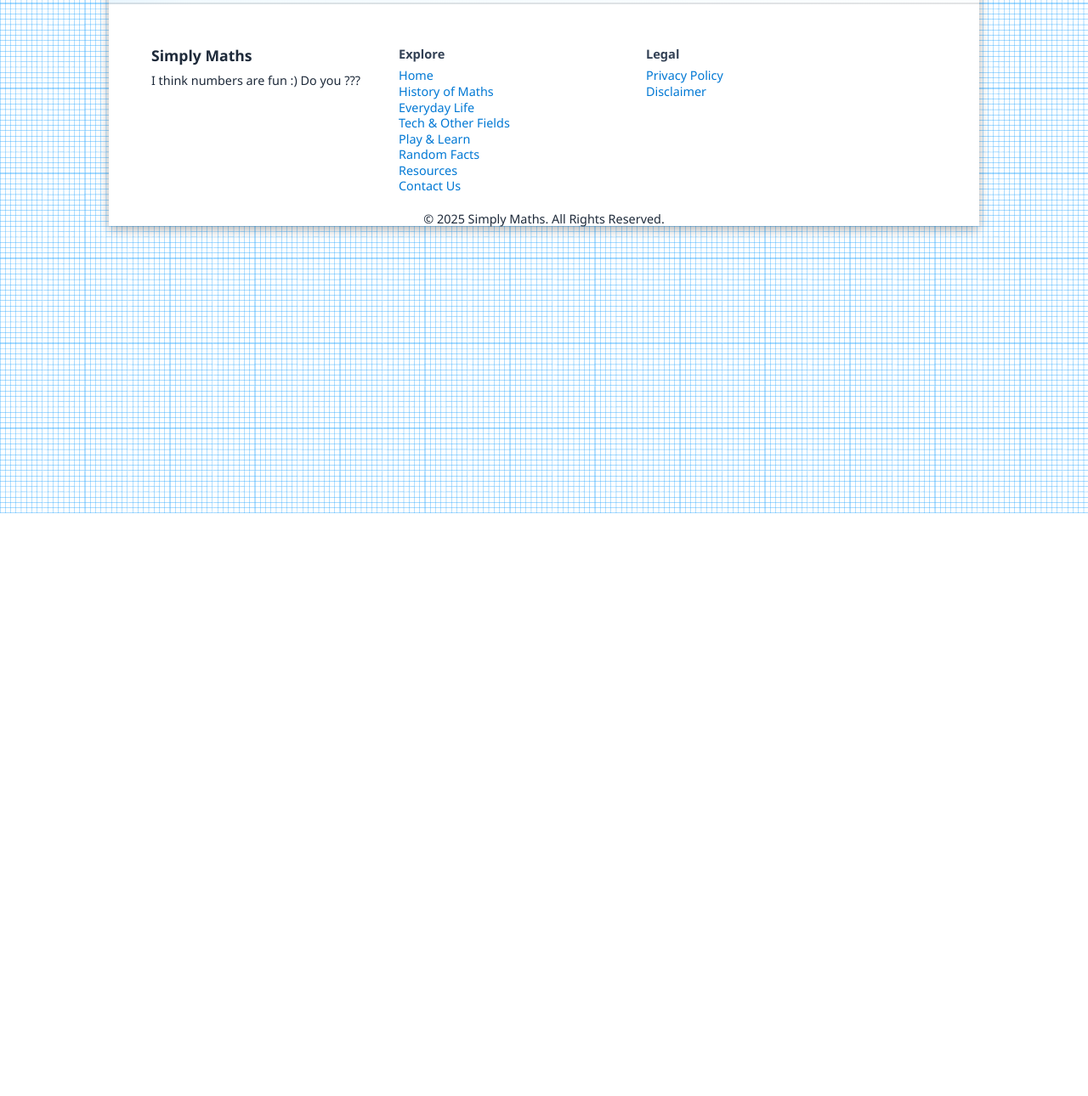
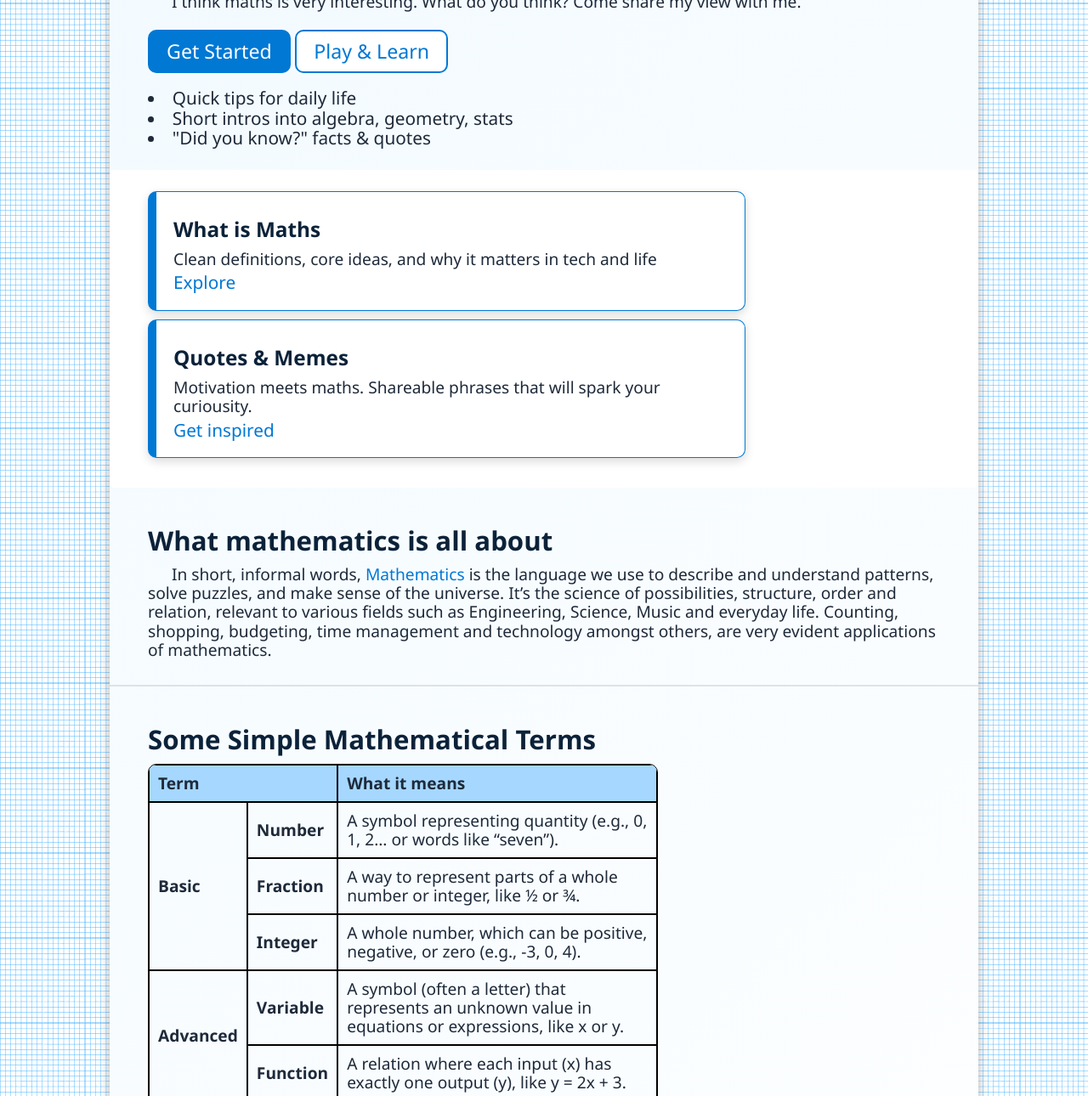
Before and after one commit to misfbhcdayana/simply-maths, a plain HTML site: page index.html in a window 1280 px wide. Shown: the part 196-1486 px from the top of the page at 85% size. Before the commit the page ends 800 px from the top, so only its background shows below. Drawn offline with Linux system fonts and the light colour scheme.

Commit message:
Complete homepage

```diff
--- a/index.html
+++ b/index.html
@@ -5,12 +5,31 @@
     <link rel="stylesheet" href="styles/normalize.css">
     <link rel="stylesheet" href="styles/mainstyling.css">
     <title>Home &middot; Simply Maths</title>
+    <style>
+        table {
+            font-size: 1.2rem;
+            margin-left: 0;
+            border: 1px solid black;
+            border-spacing: 0;
+            border-radius: 10px;
+            overflow: hidden;
+            width: 600px;
+        }
+        th, td {
+            padding: 10px;
+            border: 1px solid black;
+            text-align: left;
+        }
+        table tr:first-child {
+            background-color: #A6D7FF;
+        }
+    </style>
 </head>
 <body>
     <div id="Container">
         <header>
             <nav>
-                <a href="index.html" id="header-text"> Simply <span>Maths</span></a>
+                <a href="index.html" id="header-text"> Simply <span class="gradient-text">Maths</span></a>
                 <ul>
                     <li><a href="index.html" class="current-page">Home</a></li>
                     <li><a href="#">Explore</a>
@@ -32,8 +51,87 @@
             </nav>
         </header>
         <main>
-            <span>Learn &middot; Play &middot; Apply</span>
-            <p>This is a sample webpage with custom styling.</p>
+            <section>
+                <span class="little">Learn &middot; Play &middot; Apply</span>
+                <h1>Maths that <span class="gradient-text">feels easy</span> — and fun.</h1>
+                <p class="bigger-text indent">I think maths is very interesting. What do you think? Come share my view with me.</p>
+                <a href="pages/everyday.html" class="button-link-1">Get Started</a> <a href="pages/play.html" class="button-link-2">Play &amp; Learn</a>
+                <ul>
+                    <li>Quick tips for daily life</li>
+                    <li>Short intros into algebra, geometry, stats</li>
+                    <li>"Did you know?" facts &amp; quotes</li>
+                </ul>
+            </section>
+            <section id="section-one">
+                <div>
+                    <h3>What is Maths</h3>
+                    <p>Clean definitions, core ideas, and why it matters in tech and life</p>
+                    <a href="#about">Explore</a>
+                </div>
+                <div>
+                    <h3>Quotes &amp; Memes</h3>
+                    <p>Motivation meets maths. Shareable phrases that will spark your curiousity.</p>
+                    <a href="#quotes">Get inspired</a>
+                </div>
+            </section>
+            <section id="section-two">
+                <h2 id="about">What mathematics is all about</h2>
+                <p class="indent">
+                    In short, informal words, <a href="https://en.wikipedia.org/wiki/Mathematics" target="_blank">Mathematics</a> is the language we use to describe and understand patterns, solve puzzles, and make sense of the universe.
+                    It’s the science of possibilities, structure, order and relation, relevant to various fields such as Engineering, Science, Music and everyday life.
+                    Counting, shopping, budgeting, time management and technology amongst others, are very evident applications of mathematics.
+                </p>
+            </section>
+            <hr>
+            <section>
+                <h2>Some Simple Mathematical Terms</h2>
+                <table>
+                    <tr>
+                        <th colspan="2">Term</th>
+                        <th>What it means</th>
+                    </tr>
+                    <tr>
+                        <th rowspan="3">Basic</th>
+                        <th>Number</th>
+                        <td>A symbol representing quantity (e.g., 0, 1, 2… or words like “seven”).</td>
+                    </tr>
+                    <tr>
+                        <th>Fraction</th>
+                        <td>A way to represent parts of a whole number or integer, like ½ or ¾.</td>
+                    </tr>
+                    <tr>
+                        <th>Integer</th>
+                        <td>A whole number, which can be positive, negative, or zero (e.g., -3, 0, 4).</td>
+                    </tr>
+                    <tr>
+                        <th rowspan="2">Advanced</th>
+                        <th>Variable</th>
+                        <td>A symbol (often a letter) that represents an unknown value in equations or expressions, like x or y.</td>
+                    </tr>
+                    <tr>
+                        <th>Function</th>
+                        <td>A relation where each input (x) has exactly one output (y), like y = 2x + 3.</td>
+                    </tr>
+                    <tr>
+                        <td colspan="3">
+                            <strong>Other Terms:</strong> probablity, equation, funtion, median, mode, matrix, vector, <em>etc...</em>
+                        </td>
+                    </tr>
+                </table>
+            </section>
+            <hr>
+            <section id="section-three">
+                <h2 id="quotes">Quotes &amp; Memes</h2>
+                <div class="quote">
+                    <p>"Pure mathematics is, in its way, the poetry of logical ideas." <br> &mdash; Albert Einstein</p>
+                </div>
+                <div class="quote">
+                    <p>"Mathematics is not about numbers, equations, computations, or algorithms: it is about understanding." <br> &mdash; William Paul Thurston</p>
+                </div>
+                <div class="quote">
+                    <p>"The only way to learn mathematics is to do mathematics." <br> &mdash; Paul Halmos</p>
+                </div>
+            </section>
         </main>
         <hr>
         <footer>
--- a/styles/mainstyling.css
+++ b/styles/mainstyling.css
@@ -5,20 +5,30 @@
 body {
     margin: 0;
     padding: 0;
-    font-family:"Segoe UI", "Helvetica Neue", Arial,  sans-serif;
+    font-family: "Segoe UI", "Helvetica Neue", Arial,  sans-serif;
     justify-content: center;
     color: #1E2A3A;
-    font-size: 1.1rem;
+    font-size: 1.15em;
     background-image: url("../images/bg-image.png");
     background-repeat: repeat;
 }
 #Container {
-    max-width: 1024px;
+    max-width: 1022px;
     min-width: 700px;
     width: 100%;
     margin: 0 auto;
-    background: linear-gradient(135deg, #D9EEFF 0, #F2FAFF 20%, #ffffff 100%);
+    background: linear-gradient(135deg, #F2FAFF 0, #ffffff 100%);
     box-shadow: 0 4px 12px rgba(0, 0, 0, 0.30);
+}
+a {
+    text-decoration: none;
+    color: #0078D4;
+}
+li {
+    list-style-position: inside;
+}
+a:hover {
+    color: #19A0FF;
 }
 /*header across all pages*/
 nav {
@@ -29,7 +39,6 @@ nav {
 }
 nav a {
     color: #475569;
-    text-decoration: none;
     font-weight: 600;
 }
 nav a#header-text {
@@ -39,7 +48,7 @@ nav a#header-text {
     font-size: 1.5rem;
     font-weight: 700;
 }
-nav a#header-text span {
+nav a#header-text span.gradient-text, h1 span.gradient-text {
     background: linear-gradient(90deg, #0078D4 0, #19A0FF 100%);
     background-clip: text;
     color: transparent;
@@ -62,8 +71,7 @@ nav ul li ul.dropdown {
     display: none;
     position: absolute;
     top: 100%;
-    padding-left: 10px;
-    padding-top: 10px;
+    padding: 10px 10px 0 0;
     background: #FFFFFF;
     font-size: 0.9rem;
     border: 1px solid #ffffff;
@@ -90,17 +98,20 @@ nav > ul::after {
 /*header end*/
 
 main {
-    padding: 45px;
+    font-size: 1.3rem;
 }
-main h1, main h2, main h3 {
-    margin: 20px 15px;
+main h1, main h2, main h3, main h4 {
+    color: #0B2239;
+    margin: 20px 0 10px;
 }
-main p {
-    margin: 5px 15px;
-    font-size: 1rem;
+main p{
+    margin: 5px 0;
+    font-size: 1.2rem;
+}
+main p.indent {
     text-indent: 3%;
 }
-main span {
+main span.little {
     padding: 2px 5px;
     font-size: 0.7rem;
     color: #008AF2;
@@ -108,7 +119,47 @@ main span {
     background-color: rgba(217, 238, 255, 0.5);
     border-radius: 25px;
 }
-
+main section {
+    padding: 25px 45px;
+}
+main section#section-one {
+    background-color: #ffffff;
+}
+main section a.button-link-1, main section a.button-link-2 {
+    display: inline-block;
+    margin: 1.1rem 0;
+    padding: 10px 20px;
+    background: #0078D4;
+    color: white;
+    font-size: 1.45rem;
+    border: 2px solid #0078D4;
+    border-radius: 10px;
+}
+main section a.button-link-2 {
+    color: #0078D4;
+    background: white;
+}
+main section a.button-link-1:hover {
+    background: #19A0FF;
+    border-color: #19A0FF;
+    box-shadow: 1px 1px 5px rgba(0, 0, 0, 0.2);
+    cursor: pointer;
+}
+main section a.button-link-2:hover {
+    color: white;
+    background: #0078D4;
+    box-shadow: 1px 1px 5px rgba(0, 0, 0, 0.2);
+}
+main section#section-one div, main section#section-three div{
+    border: 1px solid #0078D4;
+    border-left: 10px solid #0078D4;
+    border-radius: 10px;
+    padding: 10px 20px 20px;
+    box-shadow: 0 4px 12px rgba(0, 0, 0, 0.15);
+    background: white;
+    max-width: 70%;
+    margin-bottom: 10px;
+}
 /*contact form styling*/
 section#contact-form {
     max-width: 70%;
@@ -137,12 +188,13 @@ section#contact-form button{
 section#contact-form button:hover {
     background: #19A0FF;
     box-shadow: 1px 1px 5px rgba(0, 0, 0, 0.2);
+    cursor: pointer;
 }
 /*contact form styling end*/
 
 /*footer across all pages*/
 hr {
-    border: 1px solid rgba(0, 0, 0, 0.1);
+    border: 0.5px solid rgba(0, 0, 0, 0.1);
 }
 footer {
     padding: 50px 50px 0;
@@ -159,10 +211,6 @@ footer ul {
 }
 footer ul li {
     margin-bottom: 2px;
-}
-footer ul li a {
-    text-decoration: none;
-    color: #0078D4;
 }
 footer div {
     display: inline-block;
@@ -184,7 +232,6 @@ footer div p{
     font-size: 0.9rem;
 }
 footer a:hover {
-    color: #19A0FF;
     padding-left: 5px;
     transition: all 0.3s ease;
 }
```
